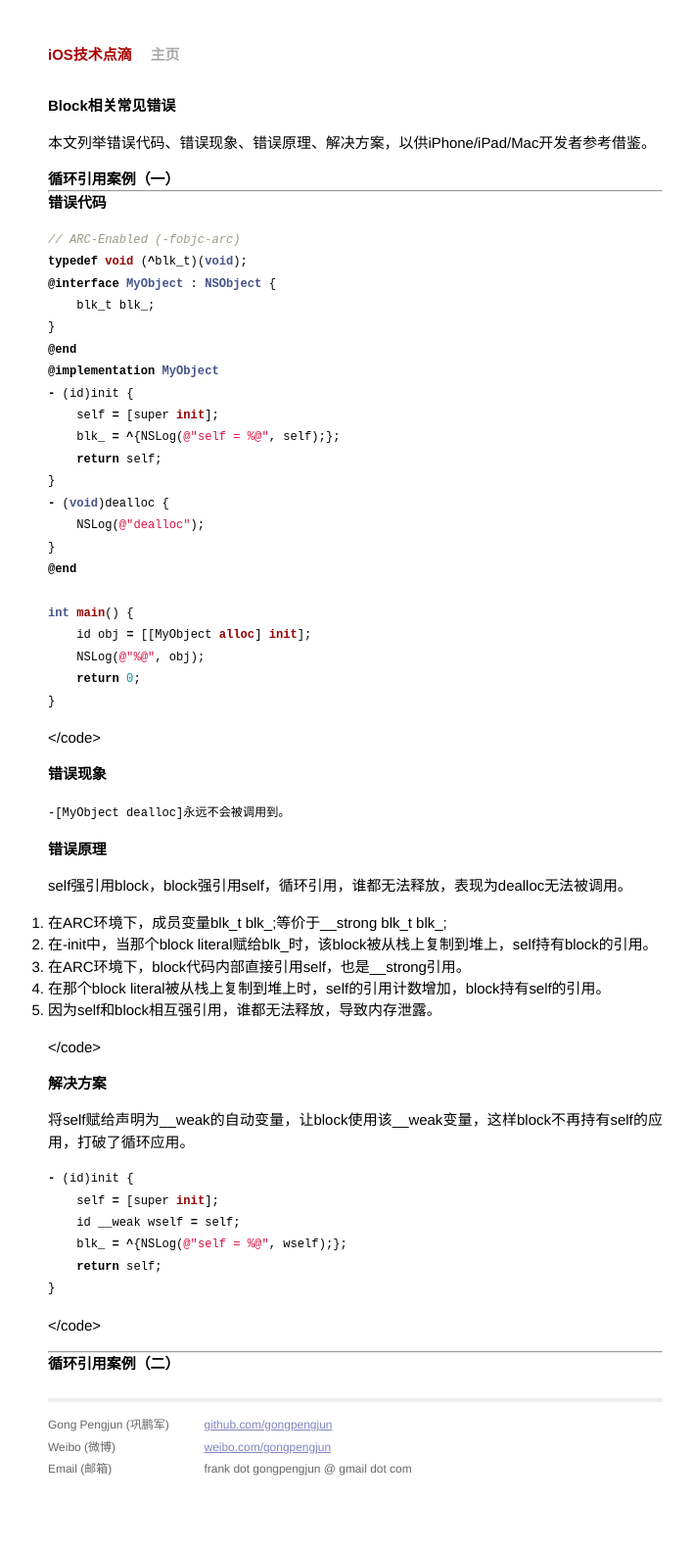
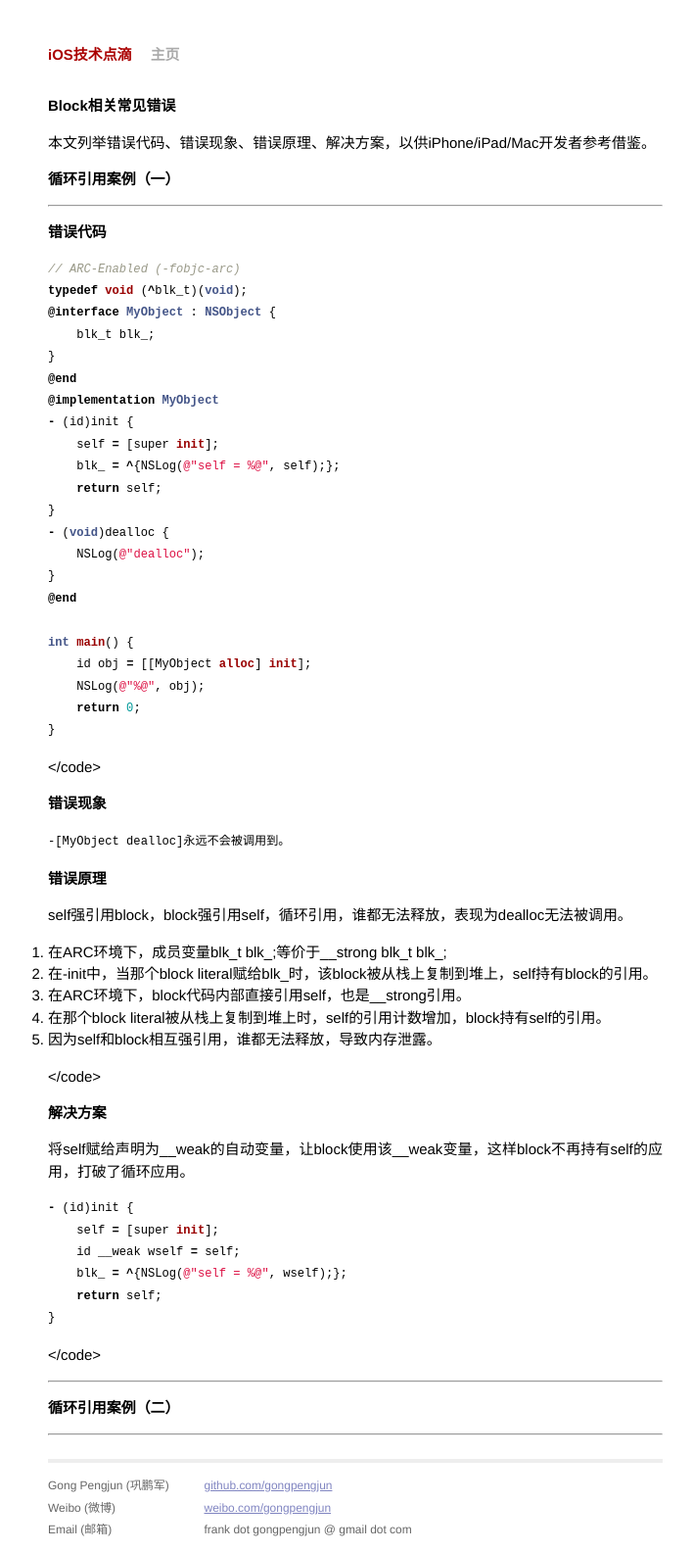
Before and after one commit to gongpengjun/gongpengjun.github.io, a Jekyll site: the page built from _posts/2014-03-03-block-common-errors.markdown, in a window 1280 px wide. Shown: the whole page at 98% size, without its empty margins (277-985 px from the left). Built offline with Jekyll 4.4.1, drawn with Linux system fonts in a browser that asks for light colours; Markdown is read by kramdown in place of the engine named in the settings; before the commit the page ends 1523 px from its top, so only the background shows below that.

Commit message:
better format

```diff
--- a/_posts/2014-03-03-block-common-errors.markdown
+++ b/_posts/2014-03-03-block-common-errors.markdown
@@ -11,7 +11,9 @@ categories: Objective-C
 
 ## 循环引用案例（一）
 
+<code></code>
 - - -
+<code></code>
 
 ### 错误代码
 
@@ -76,5 +78,10 @@ self强引用block，block强引用self，循环引用，谁都无法释放，
 </code>
 
 - - -
+<code></code>
 
 ## 循环引用案例（二）
+
+<code></code>
+- - -
+<code></code>
```
